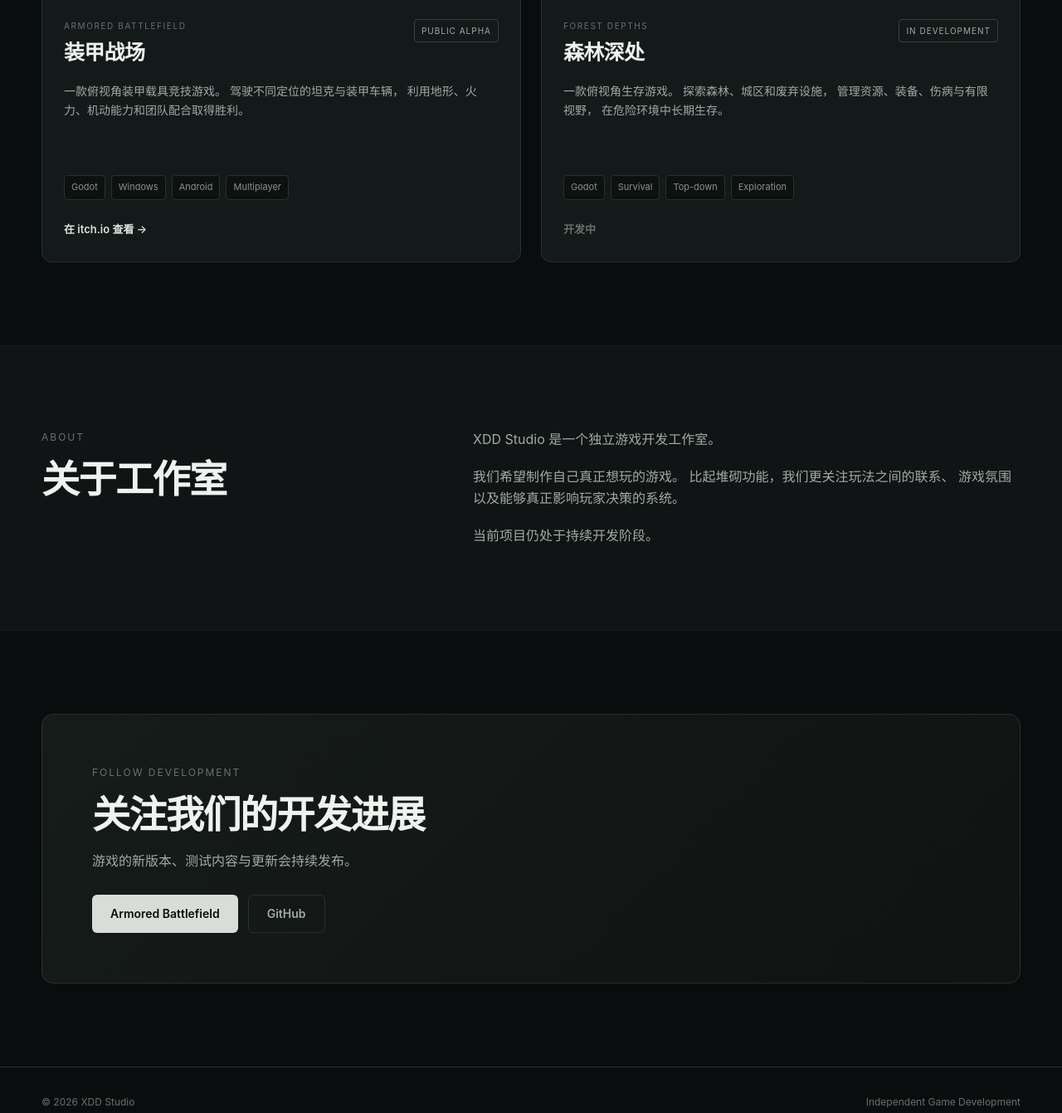
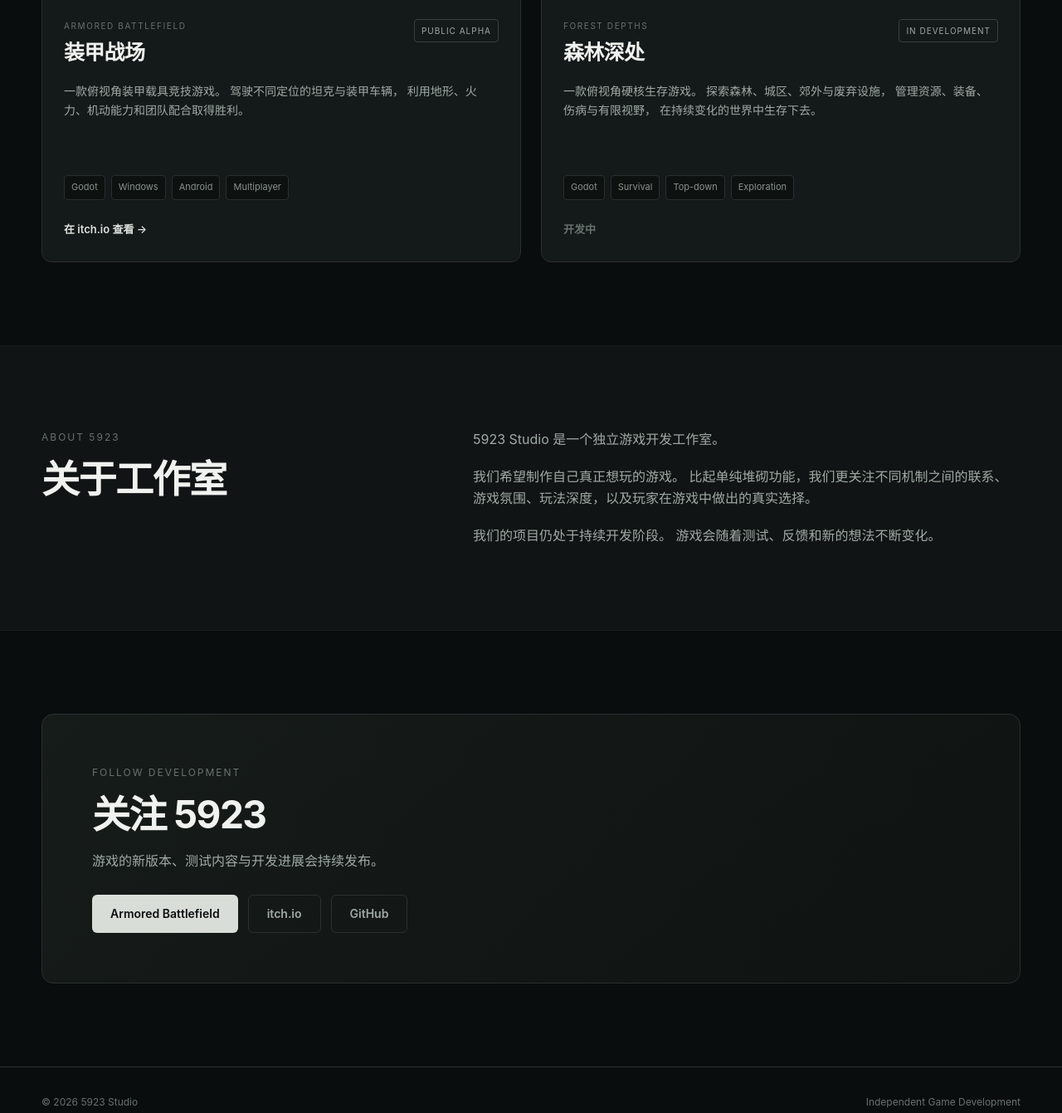
Before and after one commit to xdd44894-hub/5923-Studio, a plain HTML site: page index.html in a window 1280 px wide. Shown: the part 1290-2631 px from the top of the page at 83% size. Drawn offline with Linux system fonts and the light colour scheme.

Commit message:
Add files via upload

```diff
--- a/index.html
+++ b/index.html
@@ -4,11 +4,11 @@
   <meta charset="UTF-8">
   <meta name="viewport" content="width=device-width, initial-scale=1.0">
 
-  <title>XDD Studio</title>
+  <title>5923 Studio | Independent Game Studio</title>
 
   <meta
     name="description"
-    content="XDD Studio 独立游戏工作室官方网站"
+    content="5923 Studio 独立游戏工作室官方网站。正在开发 Armored Battlefield 与 Forest Depths。"
   >
 
   <link rel="stylesheet" href="style.css">
@@ -16,11 +16,13 @@
 
 <body>
 
+  <!-- 顶部导航 -->
+
   <header class="site-header">
     <div class="container nav">
 
       <a href="#" class="logo">
-        XDD <span>STUDIO</span>
+        5923 <span>STUDIO</span>
       </a>
 
       <nav class="nav-links">
@@ -51,8 +53,9 @@
         </h1>
 
         <p class="hero-text">
-          一个专注于独立游戏开发的工作室。
-          我们正在制作属于自己的游戏、系统与世界。
+          5923 Studio 是一个独立游戏开发工作室。
+          我们制作自己真正想玩的游戏，
+          探索战术、竞技、生存与世界构建之间的可能性。
         </p>
 
         <div class="hero-buttons">
@@ -77,7 +80,7 @@
     </section>
 
 
-    <!-- 游戏 -->
+    <!-- 游戏项目 -->
 
     <section id="games" class="section">
 
@@ -94,7 +97,7 @@
           </h2>
 
           <p>
-            正在开发和持续更新的项目。
+            正在开发、测试和持续更新的项目。
           </p>
 
         </div>
@@ -116,7 +119,7 @@
 
               <img
                 src="images/armored-battlefield.jpg"
-                alt="Armored Battlefield"
+                alt="Armored Battlefield 装甲战场"
               >
 
               <div class="image-overlay">
@@ -131,6 +134,7 @@
               <div class="game-heading">
 
                 <div>
+
                   <div class="small-title">
                     ARMORED BATTLEFIELD
                   </div>
@@ -138,6 +142,7 @@
                   <h3>
                     装甲战场
                   </h3>
+
                 </div>
 
                 <span class="status">
@@ -212,10 +217,10 @@
 
 
               <p class="game-description">
-                一款俯视角生存游戏。
-                探索森林、城区和废弃设施，
+                一款俯视角硬核生存游戏。
+                探索森林、城区、郊外与废弃设施，
                 管理资源、装备、伤病与有限视野，
-                在危险环境中长期生存。
+                在持续变化的世界中生存下去。
               </p>
 
 
@@ -254,7 +259,7 @@
         <div>
 
           <div class="section-label">
-            ABOUT
+            ABOUT 5923
           </div>
 
           <h2>
@@ -267,17 +272,18 @@
         <div class="about-text">
 
           <p>
-            XDD Studio 是一个独立游戏开发工作室。
+            5923 Studio 是一个独立游戏开发工作室。
           </p>
 
           <p>
             我们希望制作自己真正想玩的游戏。
-            比起堆砌功能，我们更关注玩法之间的联系、
-            游戏氛围以及能够真正影响玩家决策的系统。
+            比起单纯堆砌功能，我们更关注不同机制之间的联系、
+            游戏氛围、玩法深度，以及玩家在游戏中做出的真实选择。
           </p>
 
           <p>
-            当前项目仍处于持续开发阶段。
+            我们的项目仍处于持续开发阶段。
+            游戏会随着测试、反馈和新的想法不断变化。
           </p>
 
         </div>
@@ -287,7 +293,7 @@
     </section>
 
 
-    <!-- 联系 -->
+    <!-- 联系 / 关注 -->
 
     <section id="contact" class="section">
 
@@ -300,11 +306,11 @@
           </div>
 
           <h2>
-            关注我们的开发进展
+            关注 5923
           </h2>
 
           <p>
-            游戏的新版本、测试内容与更新会持续发布。
+            游戏的新版本、测试内容与开发进展会持续发布。
           </p>
 
           <div class="hero-buttons">
@@ -316,6 +322,15 @@
               class="button primary"
             >
               Armored Battlefield
+            </a>
+
+            <a
+              href="https://5923.itch.io/"
+              target="_blank"
+              rel="noopener noreferrer"
+              class="button secondary"
+            >
+              itch.io
             </a>
 
             <a
@@ -338,12 +353,14 @@
   </main>
 
 
+  <!-- 页脚 -->
+
   <footer>
 
     <div class="container footer-content">
 
       <span>
-        © <span id="year"></span> XDD Studio
+        © <span id="year"></span> 5923 Studio
       </span>
 
       <span>
```
